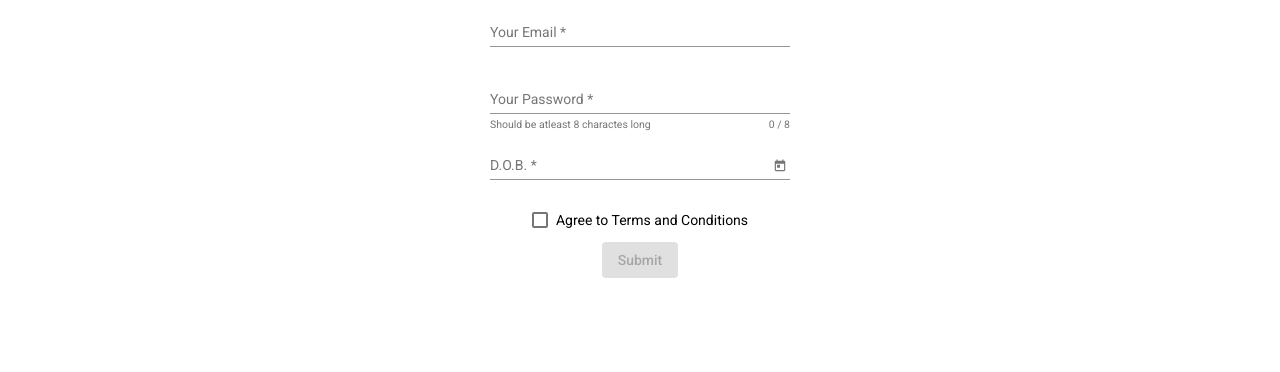
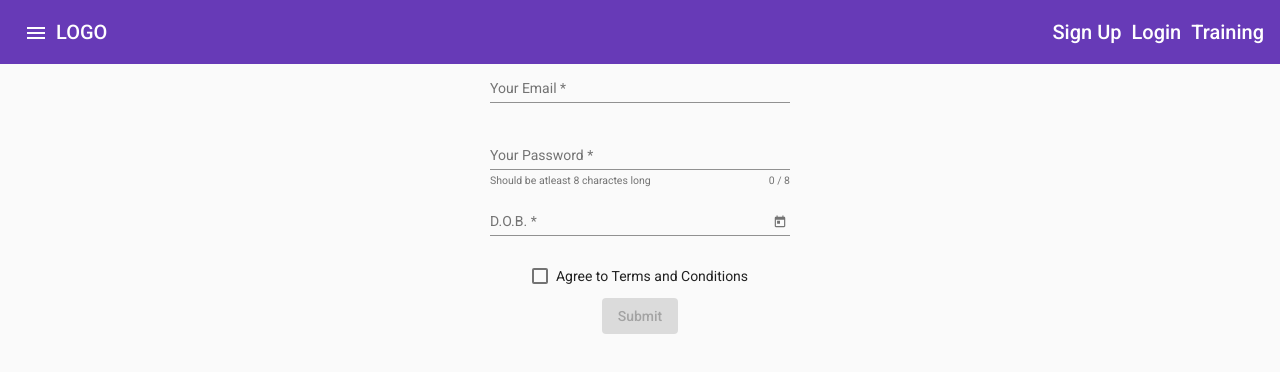
Before and after one commit to TooManyJoses/ngfitness-tracker, an Angular app: page /signup in a window 1280 px wide. Shown: the top 372 px of the page. Built offline with nearby package versions, Linux system fonts and the light colour scheme.

Commit message:
setting up the tool bar

```diff
--- a/src/app/app.component.css
+++ b/src/app/app.component.css
@@ -0,0 +1,23 @@
+mat-sidenav-container, mat-sidenav-content, mat-sidenav {
+  height: 100%;
+}
+
+mat-sidenav {
+  width: 250px;
+}
+
+a {
+  text-decoration: none;
+  color: white;
+}
+
+a:hover,
+a:active {
+  color: lightgray;
+}
+
+.navigation-items {
+  list-style: none;
+  padding: 0;
+  margin: 0;
+}
--- a/src/app/app.component.html
+++ b/src/app/app.component.html
@@ -1 +1,26 @@
-<router-outlet></router-outlet>
+<mat-sidenav-container>
+  <mat-sidenav #sidenav role="navigation">
+    <p>side nav</p>
+  </mat-sidenav>
+  <mat-sidenav-content>
+    <mat-toolbar color="primary">
+      <div>
+        <button mat-icon-button (click)="sidenav.toggle()">
+          <mat-icon>menu</mat-icon>
+        </button>
+      </div>
+      <div><a routerLink="/">LOGO</a></div>
+      <div fxFlex fxLayout fxLayoutAlign="flex-end">
+        <ul fxLayout fxLayoutGap="10px" class="navigation-items">
+          <li><a routerLink="/signup">Sign Up</a></li>
+          <li><a routerLink="/login">Login</a></li>
+          <li><a routerLink="/training">Training</a></li>
+
+        </ul>
+      </div>
+    </mat-toolbar>
+    <main>
+      <router-outlet></router-outlet>
+    </main>
+  </mat-sidenav-content>
+</mat-sidenav-container>
--- a/src/app/app.component.ts
+++ b/src/app/app.component.ts
@@ -1,4 +1,4 @@
-import { Component } from '@angular/core';
+import { Component, ViewChild } from '@angular/core';
 
 @Component({
   selector: 'app-root',
@@ -6,5 +6,5 @@
   styleUrls: ['./app.component.css']
 })
 export class AppComponent {
-  title = 'fitness-tracker';
+
 }
--- a/src/styles.css
+++ b/src/styles.css
@@ -1,2 +1,11 @@
 /* You can add global styles to this file, and also import other style files */
-@import '~@angular/material/prebuilt-themes/deeppurple-amber.css'
+@import '~@angular/material/prebuilt-themes/deeppurple-amber.css';
+
+html, body {
+  font-family: 'Roboto', sans-serif;
+  height: 100%;
+}
+
+body {
+  margin: 0;
+}
```
Also changed, not shown: src/app/material.module.ts (+7 -1 lines).
